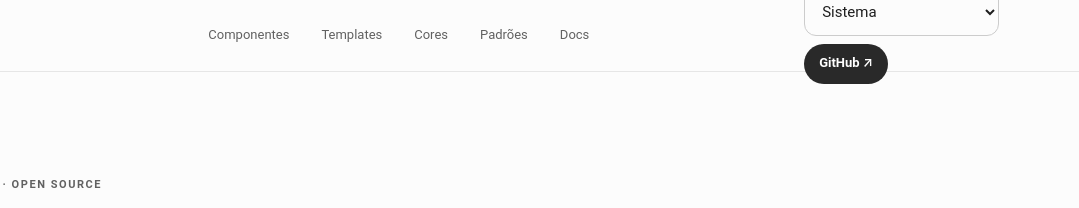
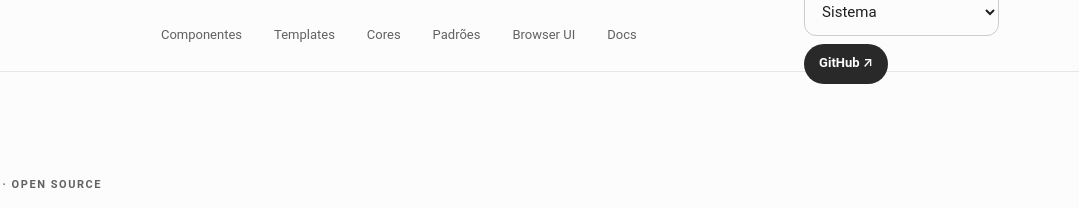
Before and after one commit to souhelin/minimal-ui, a website: page web/index.html in a window 1280 px wide. Shown: the top 208 px of the page, 201-1280 px from the left. Drawn offline with Linux system fonts and the light colour scheme.

Commit message:
Expose browser kit in desktop navigation

```diff
--- a/web/index.html
+++ b/web/index.html
@@ -1,7 +1,7 @@
 <!doctype html>
 <html lang="pt-BR"><head><meta charset="utf-8"><meta name="viewport" content="width=device-width,initial-scale=1"><meta name="description" content="Minimal UI — design system monocromático para Web e Android."><title>Minimal UI — Design System</title><link rel="stylesheet" href="tokens.css"><link rel="stylesheet" href="components.css"><link rel="stylesheet" href="patterns.css"><script defer src="theme.js"></script><script defer src="icons.js"></script><script defer src="components.js"></script></head>
 <body>
-<header class="topbar"><a class="brand" href="#inicio"><span class="brand-mark">M</span>Minimal UI</a><nav class="desktop-nav" aria-label="Navegação"><a href="#componentes">Componentes</a><a href="#templates">Templates</a><a href="#aparencia">Cores</a><a href="#patterns">Padrões</a><a href="#documentacao">Docs</a></nav><div class="top-actions"><label class="sr-only" for="theme">Tema</label><select class="input theme-select" id="theme" data-theme-picker><option value="system">Sistema</option><option value="light">Claro</option><option value="dark">Escuro</option></select><a class="button button-filled compact" href="https://github.com/souhelin/minimal-ui">GitHub ↗</a></div></header>
+<header class="topbar"><a class="brand" href="#inicio"><span class="brand-mark">M</span>Minimal UI</a><nav class="desktop-nav" aria-label="Navegação"><a href="#componentes">Componentes</a><a href="#templates">Templates</a><a href="#aparencia">Cores</a><a href="#patterns">Padrões</a><a href="#browser-kit">Browser UI</a><a href="#documentacao">Docs</a></nav><div class="top-actions"><label class="sr-only" for="theme">Tema</label><select class="input theme-select" id="theme" data-theme-picker><option value="system">Sistema</option><option value="light">Claro</option><option value="dark">Escuro</option></select><a class="button button-filled compact" href="https://github.com/souhelin/minimal-ui">GitHub ↗</a></div></header>
 <main id="inicio">
 <section class="hero container"><div class="eyebrow"><span class="status-dot"></span>DESIGN SYSTEM · OPEN SOURCE</div><h1>Menos ruído.<br><span>Mais intenção.</span></h1><p class="hero-copy">Uma base de interface monocromática, acessível e responsiva para produtos Web e Android. Explore os componentes, estados e composições visuais.</p><div class="row"><a class="button button-filled" href="#componentes">Explorar componentes ↓</a><a class="button button-outlined" href="https://github.com/souhelin/minimal-ui">Ver código-fonte</a></div><div class="hero-meta">WEB + ANDROID　•　LIGHT / DARK　•　ACESSIBILIDADE</div></section>
 <section class="container section" id="componentes"><div class="section-heading"><div><div class="eyebrow">01 / BIBLIOTECA</div><h2>Componentes</h2></div><p>Controles funcionais, com estados e feedback.</p></div><div class="demo-grid">
```
